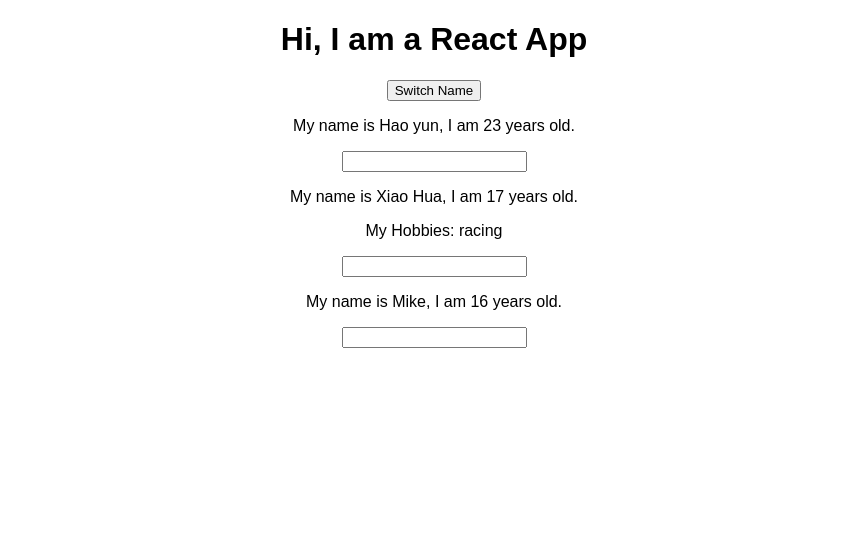
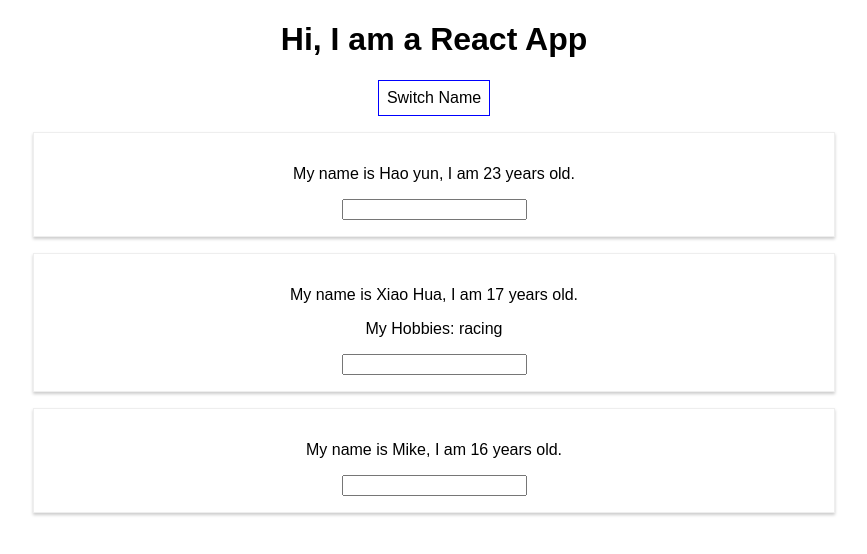
Before and after one commit to GaoYu620/FristReactCode, a React (Create React App) app: page / in a window 1280 px wide. Shown: the top 554 px of the page, without its empty margins (206-1073 px from the left). Built offline with nearby package versions, Linux system fonts and the light colour scheme.

Commit message:
new changes

```diff
--- a/src/App.js
+++ b/src/App.js
@@ -36,13 +36,24 @@
 
 
 render(){
+
+  const style = {
+    backgroundColor:"white",
+    font:"inherit",
+    border: "1px solid blue",
+    padding: "8px",
+    cursor:"pointer"
+  };
     return (
       <div className="App">
         <h1>Hi, I am a React App</h1>
-        <button onClick = {() => this.switchNameHandler("Gao Yu!!","Mary!!!")}>Switch Name</button>
+        <button
+        style = {style}
+        onClick = {() => this.switchNameHandler("Gao Yu!!","Mary!!!")}>Switch Name</button>
         <Person
           name = {this.state.persons[0].name}
-          age = {this.state.persons[0].age}/>
+          age = {this.state.persons[0].age}
+          />
         <Person
           name = {this.state.persons[1].name}
           age = {this.state.persons[1].age}
--- /dev/null
+++ b/src/Person/Person.css
@@ -0,0 +1,8 @@
+.Person {
+  width: 60%;
+  margin: 16px auto;
+  border: 1px solid #eee;
+  box-shadow: 0 2px 3px #ccc;
+  padding: 16px;
+  text-align: center;
+}
--- a/src/Person/Person.js
+++ b/src/Person/Person.js
@@ -1,11 +1,12 @@
 import React from 'react';
+import './Person.css';
 
 const person = (props) => {
     return (
-        <div>
+        <div className = "Person">
             <p onClick = {props.click}>My name is {props.name}, I am {props.age} years old.</p>
             <p>{props.children}</p>
-            <input type = "text" onChange = {props.changed}/>
+            <input type = "text" onChange = {props.changed} />
         </div>
 
 
```
